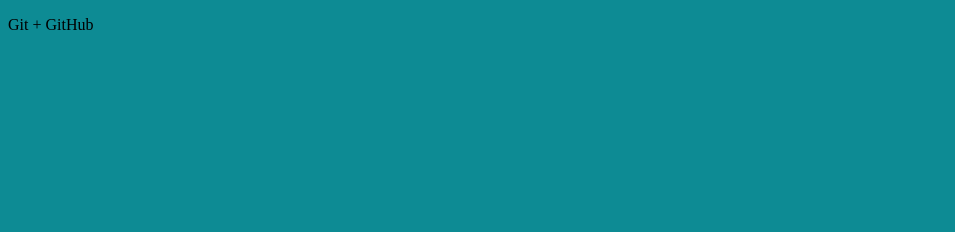
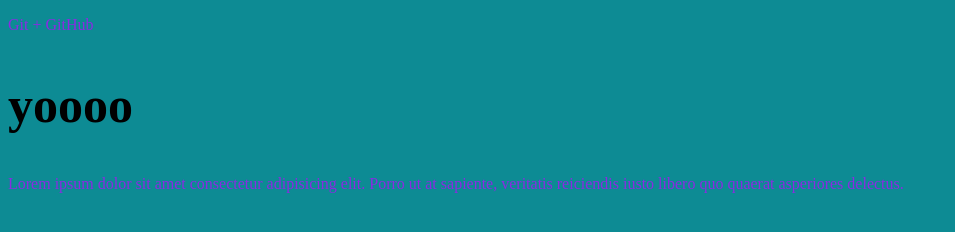
Before and after one commit to Star1in9/gittest, a plain HTML site: page index.html in a window 1280 px wide. Shown: the whole page, without its empty margins (0-955 px from the left). Drawn offline with Linux system fonts and the light colour scheme.

Commit message:
first log

```diff
--- a/css/main.css
+++ b/css/main.css
@@ -1,3 +1,9 @@
 body {
     background-color: #0d8b94;
 }
+p {
+    color: blueviolet;
+}
+h2 {
+    font-size: 50px;
+}
--- a/index.html
+++ b/index.html
@@ -8,5 +8,7 @@
 </head>
 <body>
     <p>Git + GitHub</p>
+    <h2> yoooo</h2>
+    <p>Lorem ipsum dolor sit amet consectetur adipisicing elit. Porro ut at sapiente, veritatis reiciendis iusto libero quo quaerat asperiores delectus.</p>
 </body>
 </html>
```
